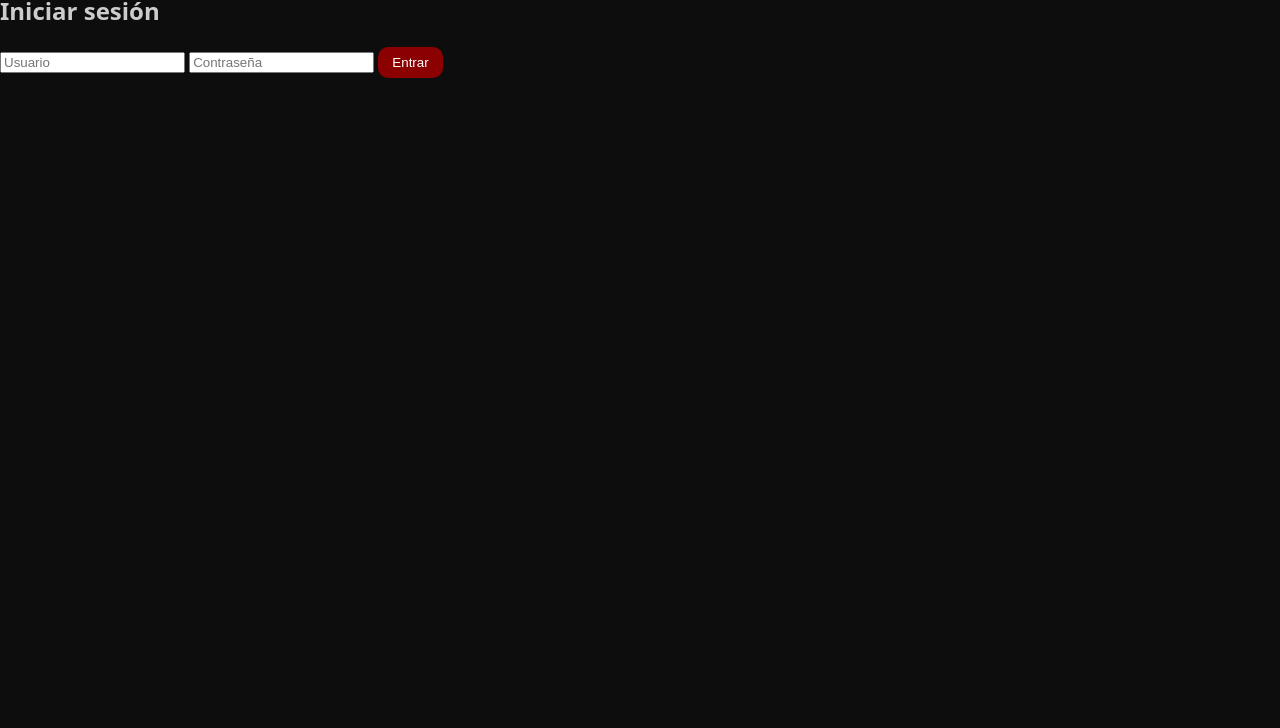
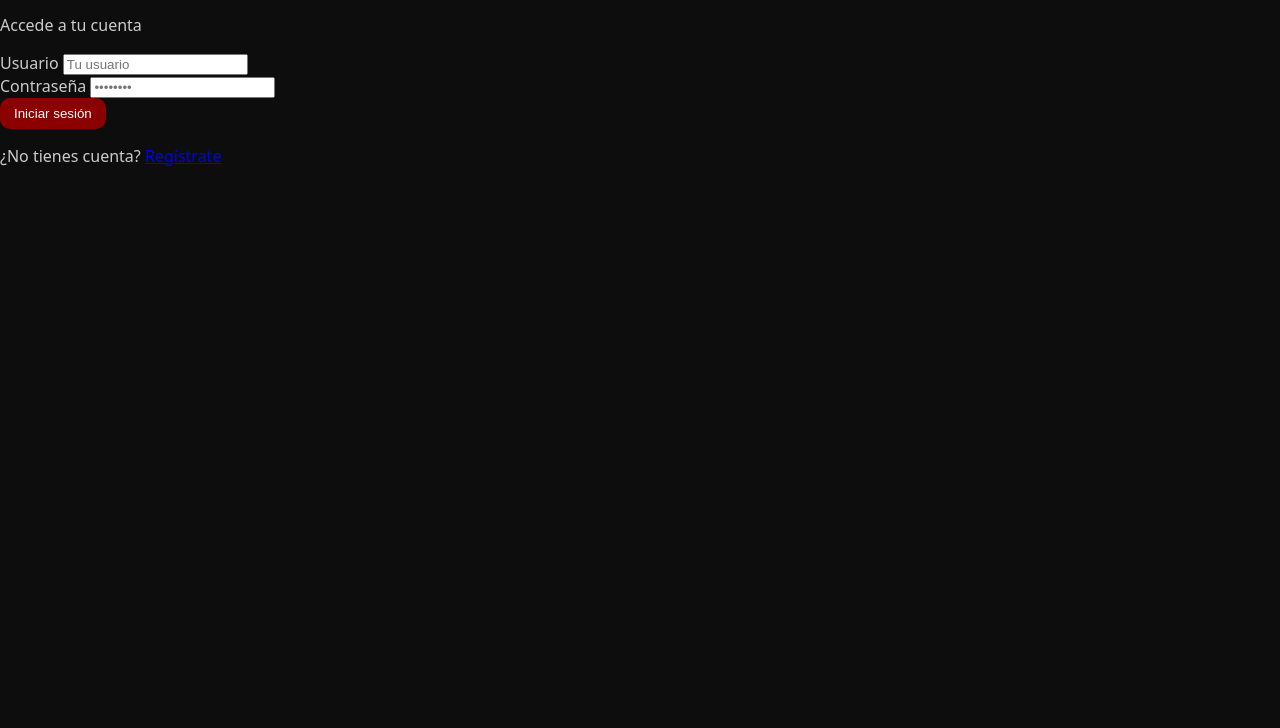
Before and after one commit to DaemonLuzferim/RabbitsWars-frontend, a plain HTML site: page index.html in a window 1280 px wide. Shown: the part 72-800 px from the top of the page. Drawn offline with Linux system fonts and the light colour scheme.

Commit message:
Update index.html

```diff
--- a/index.html
+++ b/index.html
@@ -7,19 +7,35 @@
   <link rel="stylesheet" href="css/style.css">
   <link rel="stylesheet" href="css/auth.css">
 </head>
-<body>
+<body class="auth-body">
 
-<header class="topbar">
-  <div class="center">Darkwell</div>
-</header>
+  <div class="auth-container">
+    <div class="auth-card">
 
-<section class="login-box">
-  <h2>Iniciar sesión</h2>
-  <input id="username" placeholder="Usuario">
-  <input id="password" type="password" placeholder="Contraseña">
-  <button onclick="login()">Entrar</button>
-</section>
+      <h1 class="logo">Darkwell</h1>
+      <p class="subtitle">Accede a tu cuenta</p>
 
+      <div class="input-group">
+        <label>Usuario</label>
+        <input type="text" id="username" placeholder="Tu usuario">
+      </div>
+
+      <div class="input-group">
+        <label>Contraseña</label>
+        <input type="password" id="password" placeholder="••••••••">
+      </div>
+
+      <button onclick="login()" class="btn-primary">
+        Iniciar sesión
+      </button>
+
+      <p class="auth-footer">
+        ¿No tienes cuenta?
+        <a href="#">Regístrate</a>
+      </p>
+
+    </div>
+  </div>
 <script src="js/app.js"></script>
 <script src="js/auth.js"></script>
 </body>
```
